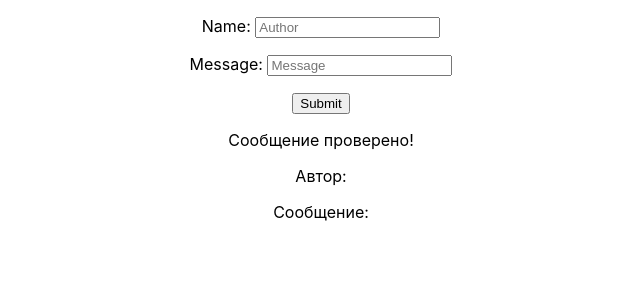
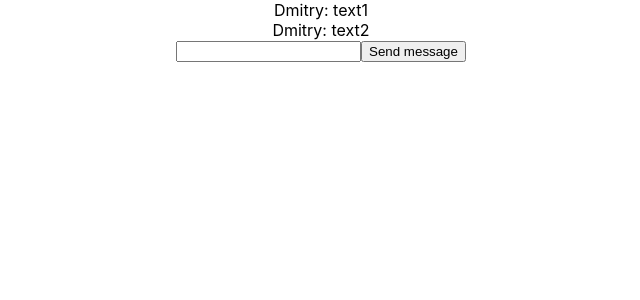
Before and after one commit to dmhlupin/react, a React (Create React App) app: page / in a window 1280 px wide. Shown: the top 300 px of the page, without its empty margins (319-959 px from the left). Built offline with nearby package versions, Linux system fonts and the light colour scheme.

Commit message:
created new version of hw2

```diff
--- a/src/App.js
+++ b/src/App.js
@@ -1,45 +1,71 @@
 
-import { useEffect, useState } from 'react';
+import { useState } from 'react';
 import './App.css';
+import { Form } from './components/Form';
+import { Message } from './components/Message';
 
-import { Messages} from './components/Messages.jsx';
-import { RobotMessage } from './components/RobotMessage';
-import { Id } from './components/GetId';
+const name = 'Dmitry';
+
+const msgs = [
+  {
+    author: name,
+    text: 'text1',
+  },
+  {
+    author: name,
+    text: 'text2',
+  },
+]
 
 
 export const App = () => {
 
-  const [messageList, setMessageList] = useState([]);
-  const [formState, setFormState] = useState({author: '', message: ''});
-  const [robotMessage, setRobotMessage] = useState('');
-  let update = false;
-
-  const sendMessage = (event) => {
-    event.preventDefault();
-    const author = event.target.author.value;
-    const message = event.target.message.value;
-
-    setFormState({
-        author: author,
-        message: message
-    });
-  }
+  const [messages, setMessages] = useState(msgs);
 
 
 
-  useEffect(() => {
-        setRobotMessage('Сообщение проверяется...');
-        setTimeout(() => {
-          setRobotMessage('Сообщение проверено!');
-          setMessageList([...messageList, {key: Id(), author: formState.author, message: formState.message}]);
-        }, 5000);
-    }, [formState.author]);
+  // const [messageList, setMessageList] = useState([]);
+  // const [formState, setFormState] = useState({author: '', message: ''});
+  // const [robotMessage, setRobotMessage] = useState('');
+  // const [message, setMessage] = useState('');
+  // let update = false;
 
+  // const sendMessage = (event) => {
+  //   event.preventDefault();
+  //   const author = event.target.author.value;
+  //   const message = event.target.message.value;
+
+  //   setFormState({
+  //       author: author,
+  //       message: message
+  //   });
+  // }
+
+
+
+  // useEffect(() => {
+  //       setRobotMessage('Сообщение проверяется...');
+  //       setTimeout(() => {
+  //         setRobotMessage('Сообщение проверено!');
+  //         setMessageList([...messageList, {key: Id(), author: formState.author, message: formState.message}]);
+  //       }, 5000);
+  //   }, [formState.author]);
+
+  const addMessage = (newText) => {
+    console.log('add Message');
+    setMessages([...messages, { text: newText, author: "me" }]);
+  };
 
   return (
     <div className="App">
+      {messages.map((msg) => (
+        <Message text={msg.text} author={msg.author} />
+      ))}
 
-        <form onSubmit={sendMessage}>
+      <Form onSubmit={addMessage}/>
+        {/*<Counter /> */}
+        {/* <FuncCounter /> */}
+        {/* <form onSubmit={sendMessage}>
             <p>
               <label>Name: </label>
               <input type="text" name="author" placeholder='Author'></input>
@@ -51,7 +77,7 @@ export const App = () => {
             <input type="submit" className='button' />
         </form>
         <RobotMessage message={robotMessage}/>
-        <Messages messageList={messageList} />
+        <Messages messageList={messageList} /> */}
     </div>
 
   );
--- /dev/null
+++ b/src/components/Form.jsx
@@ -0,0 +1,22 @@
+import { useState } from "react"
+
+export const Form = ({onSubmit}) => {
+    const [value, setValue] = useState('');
+
+    const handleInput = (event) =>{
+        setValue(event.target.value);
+    }
+
+    const handleSubmit = (event) => {
+        event.preventDefault();
+        onSubmit(value);
+        setValue('');
+    }
+
+    return (
+        <form onSubmit = {handleSubmit}>
+            <input type="text" value={value} onChange = {handleInput}></input>
+            <button type="submit">Send message</button>
+        </form>
+    )
+}
--- /dev/null
+++ b/src/components/Message.jsx
@@ -0,0 +1,8 @@
+export const Message = ({author, text}) => {
+    return (
+        <div className="message">
+            <span>{author}: </span>
+            <span>{text}</span>
+        </div>
+    );
+};
```
Also changed, not shown: src/components/Examples/Counter.js (added, +133 -0 lines), src/components/Examples/FuncExample.js (added, +47 -0 lines).
